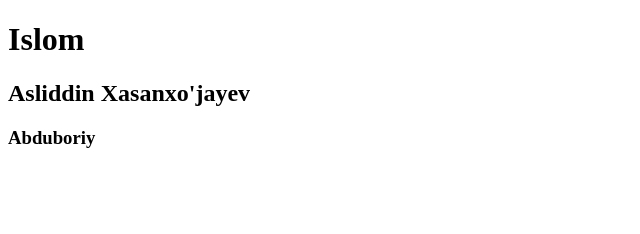
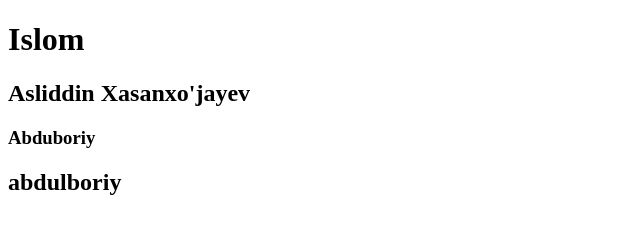
Before and after one commit to islomfrontdev/Github-o-rganamiz, a plain HTML site: page index.html in a window 1280 px wide. Shown: the whole page, without its empty margins (0-640 px from the left). Drawn offline with Linux system fonts and the light colour scheme.

Commit message:
Ismimni qo'shdim

```diff
--- a/index.html
+++ b/index.html
@@ -9,8 +9,8 @@
   <body>
     <h1>Islom</h1>
 
-
     <h2>Asliddin Xasanxo'jayev</h2>
     <h3>Abduboriy</h3>
+    <h2>abdulboriy</h2>
   </body>
 </html>
```
